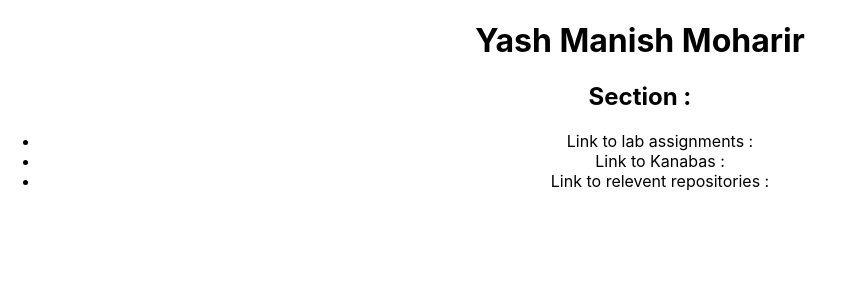
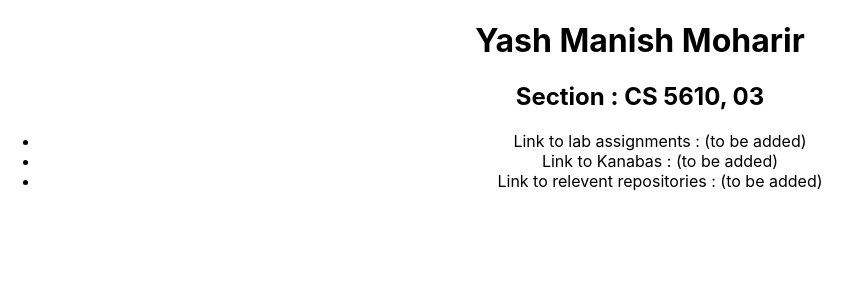
Before and after one commit to YASH-MOHARIR/a1-webdev-landing-page, a React (Create React App) app: page / in a window 1280 px wide. Shown: the top 300 px of the page, without its empty margins (0-861 px from the left). Built offline with nearby package versions, Linux system fonts and the light colour scheme.

Commit message:
Add files via upload

```diff
--- a/package.json
+++ b/package.json
@@ -33,10 +33,9 @@
       "last 1 chrome version",
       "last 1 firefox version",
       "last 1 safari version"
-    ],
-
+    ]
+  },
   "devDependencies": {
     "@babel/plugin-proposal-private-property-in-object": "^7.21.11"
   }
-  }
 }
--- a/src/App.js
+++ b/src/App.js
@@ -5,12 +5,12 @@ function App() {
   return (
     <div className="App">
       <h1>Yash Manish Moharir</h1>
-      <h2>Section : </h2>
+      <h2>Section : 	CS 5610, 03 </h2>
 
       <ul>
-        <li> Link to lab assignments :</li>
-        <li> Link to Kanabas :</li>
-        <li> Link to relevent repositories :</li>
+        <li> Link to lab assignments : (to be added)</li>
+        <li> Link to Kanabas : (to be added) </li>
+        <li> Link to relevent repositories : (to be added)</li>
       </ul>
 
     </div>
```
Also changed, not shown: 6 other files (tests, documents, lock files or other folders).
